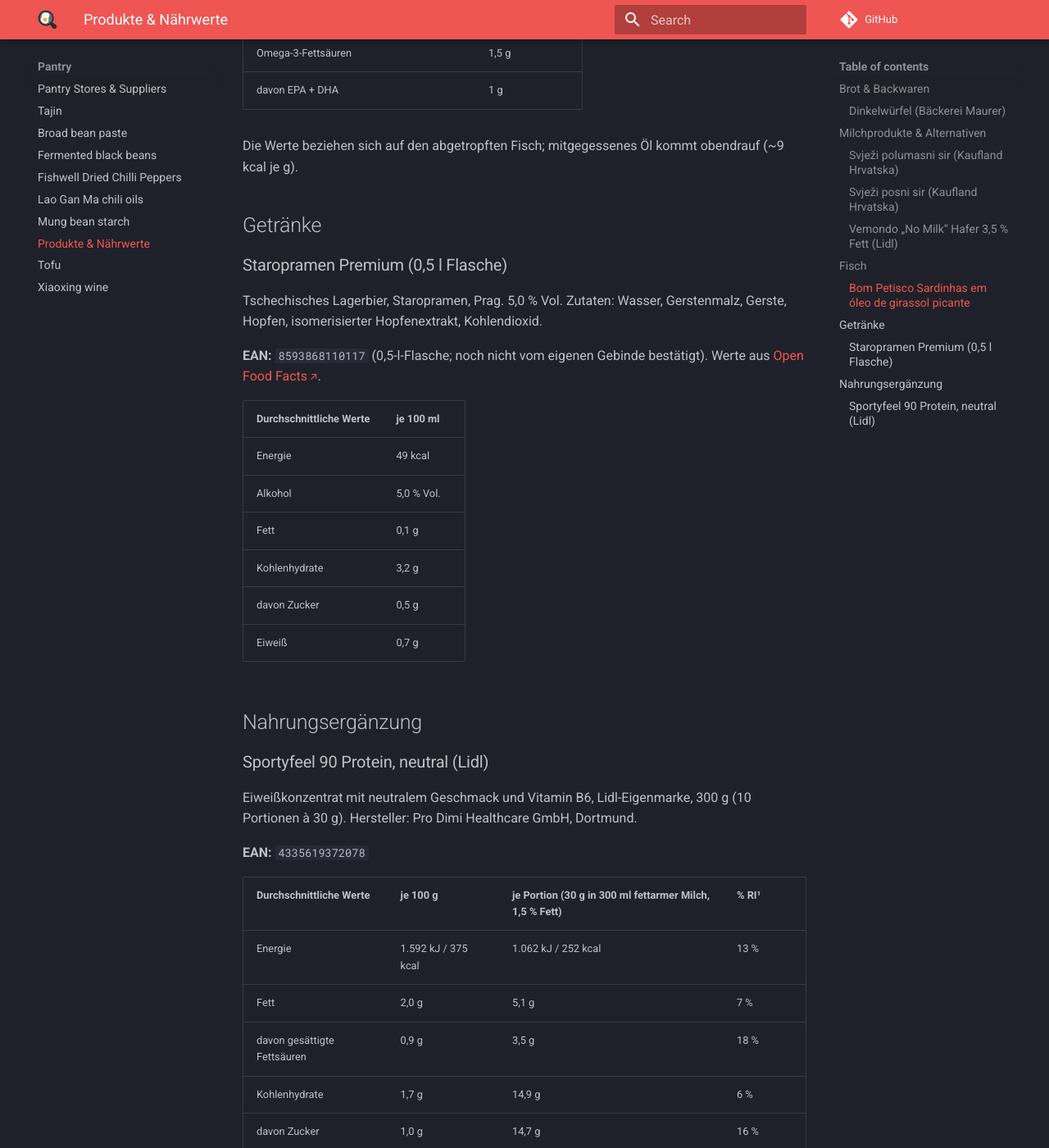
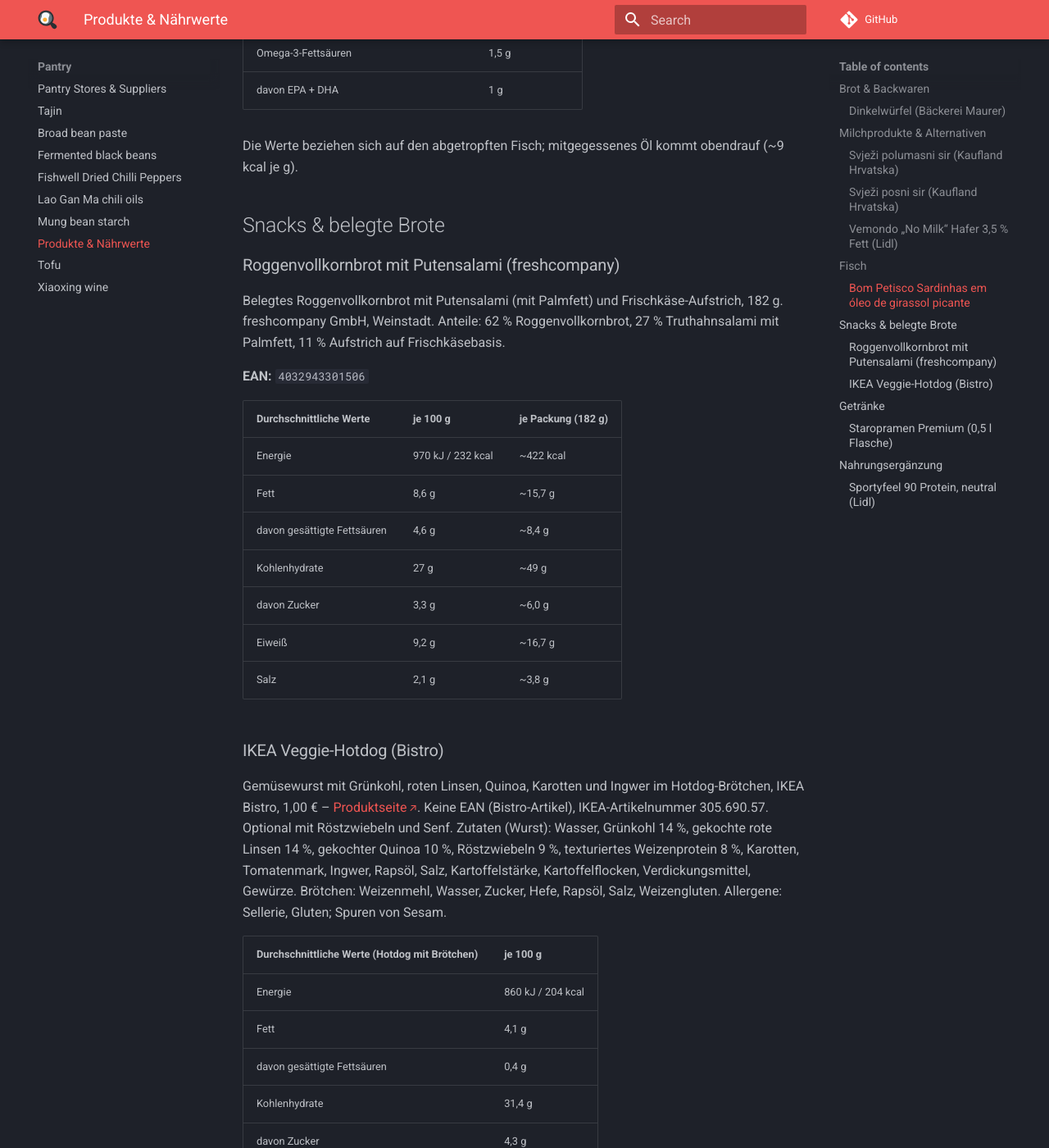
Before and after one commit to afoeder/adrians-cooking, an MkDocs documentation site: the page built from docs/pantry/nutrition-facts.md, in a window 1280 px wide and 1400 px high, scrolled down 3500 px. Shown: the whole window at 82% size. Built offline with MkDocs 1.6.1 and Material for MkDocs 9.7.7, drawn with Linux system fonts in a browser that asks for light colours; comment, search, counter and statistics services are not loaded; some of the changed text lies outside the part shown.

Commit message:
Add What I Ate post for 2026-10-01
Frühstück (Skyr mit Haferflocken, Cappuccino), Banane, Mittag (Kantine:
Hähnchenschnitzel, Tomatenreis, Couscous-Salat, Bohnen, Ratatouille),
ein belegtes Roggenvollkornbrot mit Putensalami und abends Veggie-Hotdogs
bei IKEA, Hüttenkäse und ein Glas Rosé, jeweils mit Makros. Das Brot
(freshcompany) und der IKEA Veggie-Hotdog im Produktkatalog neu
aufgenommen.

Co-Authored-By: Claude Opus 5.5 <noreply@anthropic.com>
Claude-Session: https://claude.ai/code/session_012ad8CN7Hr6VFFpZBcPmGpG

```diff
--- a/docs/pantry/nutrition-facts.md
+++ b/docs/pantry/nutrition-facts.md
@@ -114,6 +114,49 @@ natürliches Chiliaroma 0,1 %. Herkunft: Atlantik.
 Die Werte beziehen sich auf den abgetropften Fisch; mitgegessenes Öl kommt obendrauf
 (~9 kcal je g).
 
+## Snacks & belegte Brote
+
+### Roggenvollkornbrot mit Putensalami (freshcompany) {#ean-4032943301506}
+
+Belegtes Roggenvollkornbrot mit Putensalami (mit Palmfett) und Frischkäse-Aufstrich, 182 g.
+freshcompany GmbH, Weinstadt. Anteile: 62 % Roggenvollkornbrot, 27 % Truthahnsalami mit
+Palmfett, 11 % Aufstrich auf Frischkäsebasis.
+
+**EAN:** `4032943301506`
+
+| Durchschnittliche Werte     | je 100 g          | je Packung (182 g) |
+|-----------------------------|-------------------|--------------------|
+| Energie                     | 970 kJ / 232 kcal | ~422 kcal          |
+| Fett                        | 8,6 g             | ~15,7 g            |
+| davon gesättigte Fettsäuren | 4,6 g             | ~8,4 g             |
+| Kohlenhydrate               | 27 g              | ~49 g              |
+| davon Zucker                | 3,3 g             | ~6,0 g             |
+| Eiweiß                      | 9,2 g             | ~16,7 g            |
+| Salz                        | 2,1 g             | ~3,8 g             |
+
+### IKEA Veggie-Hotdog (Bistro) {#ikea-veggie-hotdog-30569057}
+
+Gemüsewurst mit Grünkohl, roten Linsen, Quinoa, Karotten und Ingwer im Hotdog-Brötchen, IKEA
+Bistro, 1,00 € – [Produktseite](https://www.ikea.com/de/de/food/salesareas/bistro/PRF13827708/).
+Keine EAN (Bistro-Artikel), IKEA-Artikelnummer 305.690.57. Optional mit Röstzwiebeln und Senf.
+Zutaten (Wurst): Wasser, Grünkohl 14 %, gekochte rote Linsen 14 %, gekochter Quinoa 10 %,
+Röstzwiebeln 9 %, texturiertes Weizenprotein 8 %, Karotten, Tomatenmark, Ingwer, Rapsöl, Salz,
+Kartoffelstärke, Kartoffelflocken, Verdickungsmittel, Gewürze. Brötchen: Weizenmehl, Wasser,
+Zucker, Hefe, Rapsöl, Salz, Weizengluten. Allergene: Sellerie, Gluten; Spuren von Sesam.
+
+| Durchschnittliche Werte (Hotdog mit Brötchen) | je 100 g          |
+|-----------------------------------------------|-------------------|
+| Energie                                       | 860 kJ / 204 kcal |
+| Fett                                          | 4,1 g             |
+| davon gesättigte Fettsäuren                   | 0,4 g             |
+| Kohlenhydrate                                 | 31,4 g            |
+| davon Zucker                                  | 4,3 g             |
+| Ballaststoffe                                 | 2,5 g             |
+| Eiweiß                                        | 9,1 g             |
+| Salz                                          | 1,4 g             |
+
+Das Gewicht eines Hotdogs nennt IKEA nicht; angenommen werden ~115 g (≈ 235 kcal).
+
 ## Getränke
 
 ### Staropramen Premium (0,5 l Flasche) {#ean-8593868110117}
```
Also changed, not shown: docs/blog/posts/2026-10-01 What I ate.md (added, +91 -0 lines).
